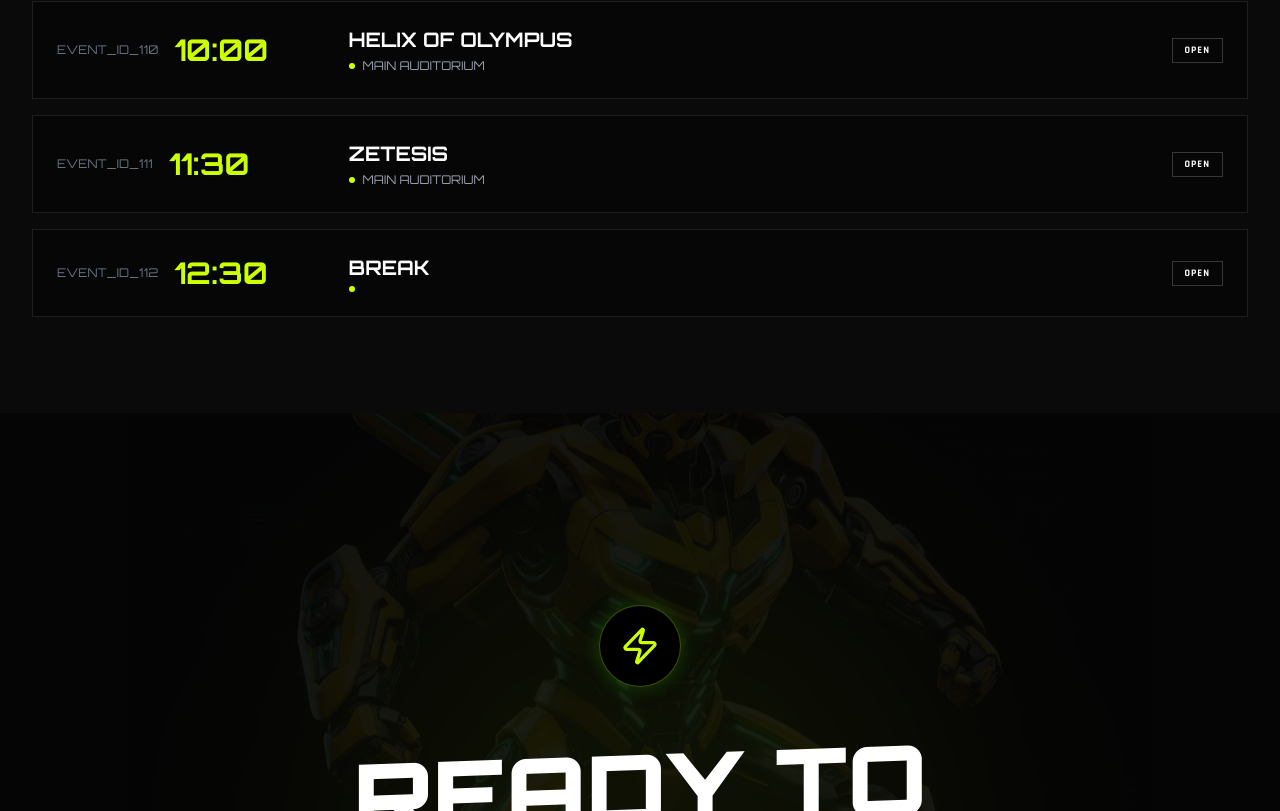
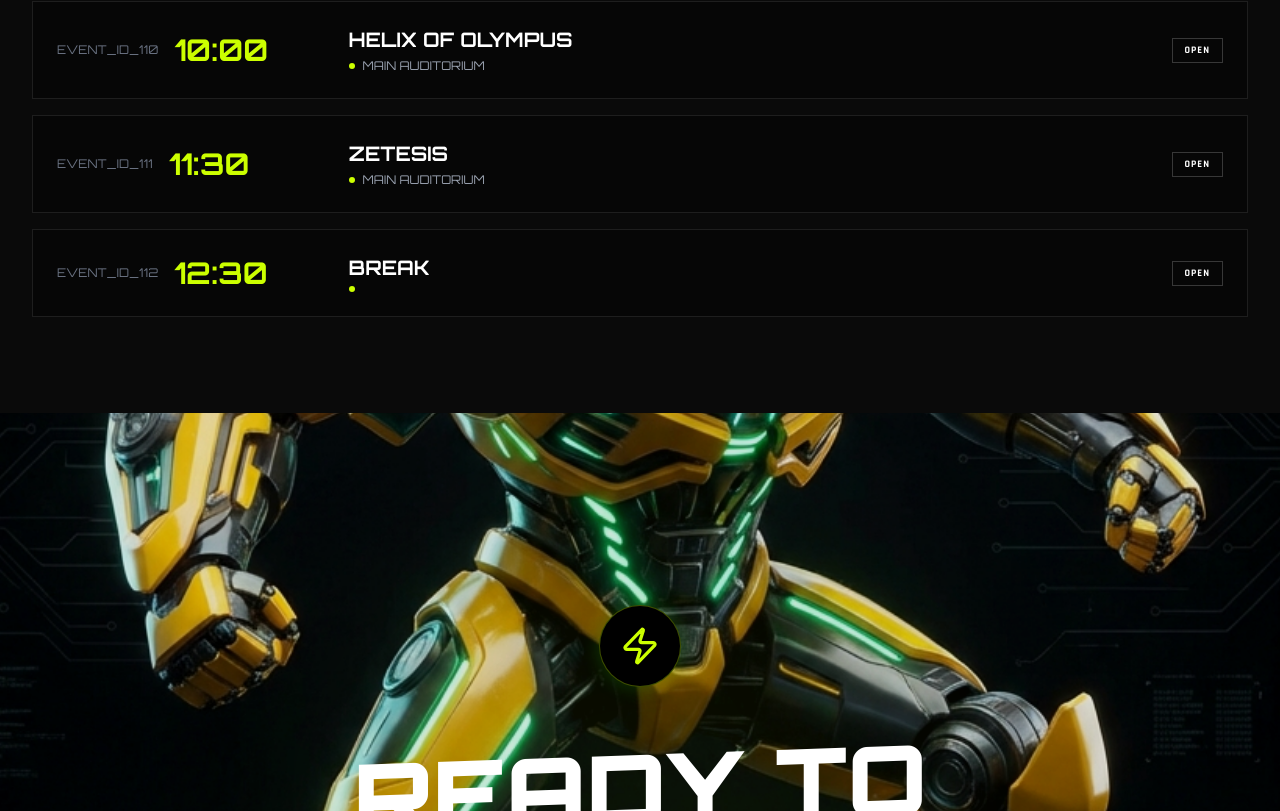
Before and after one commit to theshhivaa/zestoria, a Next.js app: page / in a window 1280 px wide. Shown: the part 5809-6620 px from the top of the page. Built offline with nearby package versions, Linux system fonts and the light colour scheme.

Commit message:
Content edited

```diff
--- a/components/CallToAction.tsx
+++ b/components/CallToAction.tsx
@@ -20,15 +20,15 @@ export function CallToAction() {
 
             {/* Graphical Robot Element (Bumblebee) */}
             <motion.div
-                style={{ y, opacity }}
+                style={{ y }}
                 className="absolute inset-0 z-0 flex items-center justify-center pointer-events-none select-none"
             >
-                <div className="relative w-full h-[150%] max-w-5xl">
+                <div className="relative w-full h-[200%] max-w-7xl translate-y-[20%] overflow-hidden">
                     <Image
                         src="/images/bumblebee.png"
                         alt="Bumblebee Graphic"
                         fill
-                        className="object-contain opacity-40 mix-blend-screen"
+                        className="object-contain object-top opacity-90 scale-125 translate-y-[-10%]"
                     />
                 </div>
             </motion.div>
```
